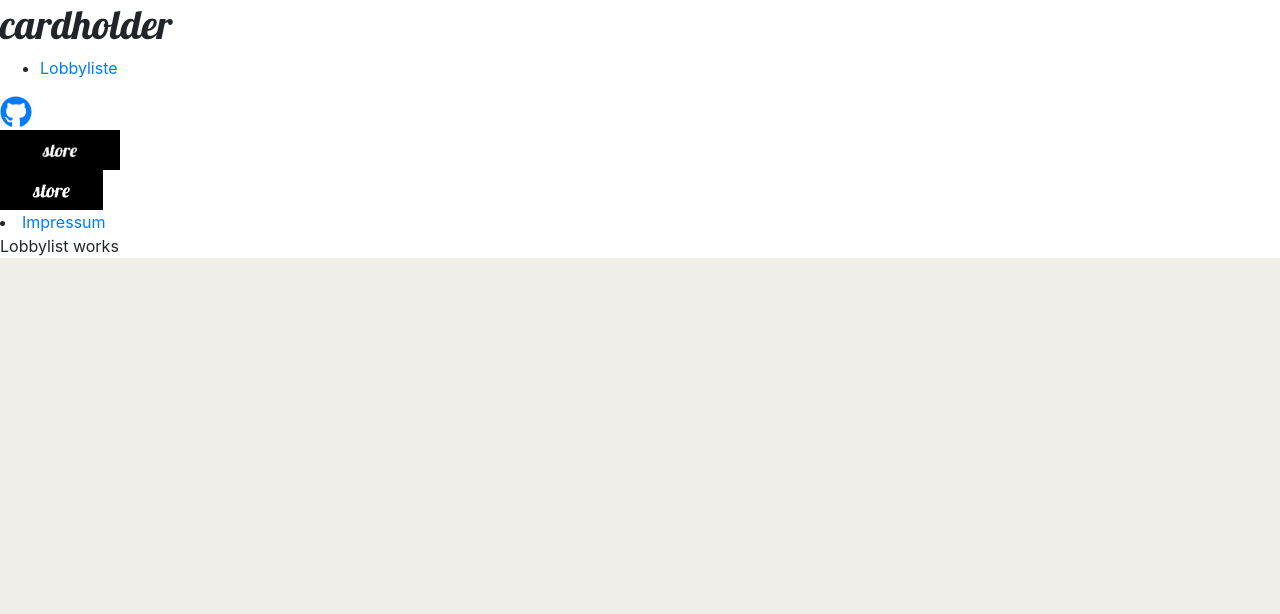
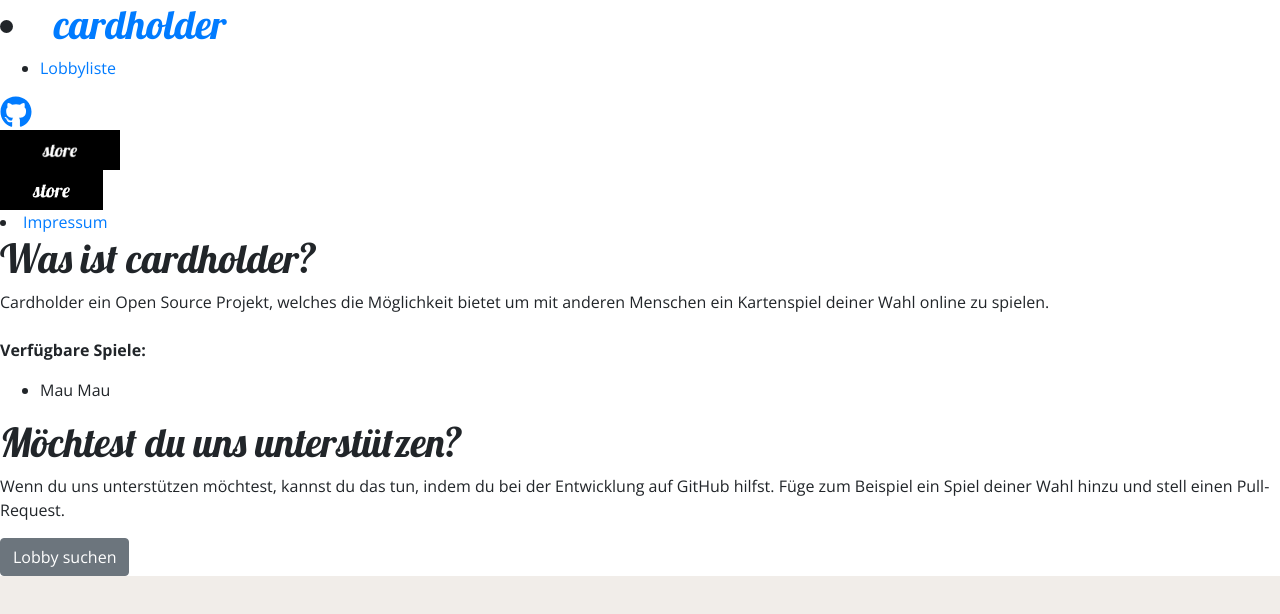
Before and after one commit to cardholder/website, a React app: page / in a window 1280 px wide. Before the commit this address led to /lobby. Shown: the top 614 px of the page. Built offline with nearby package versions, Linux system fonts and the light colour scheme.

Commit message:
:lipstick: add home component

```diff
--- a/src/App.js
+++ b/src/App.js
@@ -1,7 +1,8 @@
 import React, { Fragment }  from 'react';
-import { Route, Switch, Redirect } from 'react-router-dom';
+import { Route, Switch } from 'react-router-dom';
 
 import Layout from './hoc/Layout/Layout';
+import Home from './components/Home/Home';
 import Lobbylist from './containers/Lobbylist/Lobbylist';
 import Imprint from './components/Imprint/Imprint';
 
@@ -13,7 +14,7 @@ function App() {
     <Fragment>
       <Layout>
         <Switch>
-          <Route exact path="/" render={() => ( <Redirect to="/lobby"/> )}/>
+          <Route exact path="/" component={ Home }/>
           <Route path="/lobby" component={ Lobbylist } />
           <Route path="/imprint" component={ Imprint } />
         </Switch>
--- /dev/null
+++ b/src/components/Home/Home.css
@@ -0,0 +1,39 @@
+.Home {
+    height: 100%;
+    display: flex;
+    flex-direction: column;
+}
+
+.Home section {
+    margin: 0;
+}
+
+.Home section:last-of-type {
+    margin: 15px 0;
+    margin-top: auto;
+    width: auto;
+}
+
+.Home Button {
+    padding: 5px 25px;
+    font-weight: lighter;
+    background-color: #536291;
+}
+
+.Home h1 {
+    font-size: 32px;
+}
+
+.Home p,
+.Home li {
+    font-size: 14px;
+}
+
+.Home li {
+	margin: 0;
+	padding: 0 0 5px 24px;
+	list-style: none;
+	background-image: url("../../assets/cards.svg");
+	background-repeat: no-repeat;
+	background-size: 20px;
+}
--- /dev/null
+++ b/src/components/Home/Home.js
@@ -0,0 +1,46 @@
+import React, { Component } from "react";
+import { Button } from "reactstrap";
+
+import classes from "./Home.css";
+
+class Home extends Component {
+
+  continueToLobbylist = () => {
+    this.props.history.push('/lobby');
+  }
+
+  render() {
+    return (
+      <div className={classes.Home}>
+        <section>
+          <h1>Was ist cardholder?</h1>
+          <p>
+            Cardholder ein Open Source Projekt, welches die Möglichkeit bietet
+            um mit anderen Menschen ein Kartenspiel deiner Wahl online zu
+            spielen. <br />
+            <br />
+            <strong>Verfügbare Spiele:</strong>
+          </p>
+          <ul>
+            <li>Mau Mau</li>
+          </ul>
+        </section>
+
+        <section>
+          <h1>Möchtest du uns unterstützen?</h1>
+          <p>
+            Wenn du uns unterstützen möchtest, kannst du das tun, indem du bei
+            der Entwicklung auf GitHub hilfst. Füge zum Beispiel ein Spiel
+            deiner Wahl hinzu und stell einen Pull-Request.
+          </p>
+        </section>
+
+        <section>
+          <Button onClick={ this.continueToLobbylist }>Lobby suchen</Button>
+        </section>
+      </div>
+    );
+  }
+}
+
+export default Home;
--- a/src/components/Imprint/Imprint.js
+++ b/src/components/Imprint/Imprint.js
@@ -1,35 +1,62 @@
-import React, { Fragment } from 'react'
+import React from "react";
 
-import classes from './Imprint.css';
+import classes from "./Imprint.css";
 
 const imprint = () => (
-    <div className={ classes.Imprint }>
+  <div className={classes.Imprint}>
     <h1>Impressum</h1>
     <p>
-            <strong>Anbieter:</strong><br/>
-            Max Mustermann<br/>
-            Musterstraße 1<br/>
-            80999 München<br/>
+      <strong>Anbieter:</strong>
+      <br />
+      Max Mustermann
+      <br />
+      Musterstraße 1<br />
+      80999 München
+      <br />
     </p>
 
     <p>
-            <strong>Kontakt:</strong> <br/>
-            Telefon: 089/1234567-8<br/>
-            Telefax: 089/1234567-9<br/>
-            E-Mail: mail@mustermann.de<br/>
+      <strong>Kontakt:</strong> <br />
+      Telefon: 089/1234567-8
+      <br />
+      Telefax: 089/1234567-9
+      <br />
+      E-Mail: mail@mustermann.de
+      <br />
       Website: www.mustermann.de
     </p>
 
-        <br/>
+    <br />
     <p>
-            <strong>Bei redaktionellen Inhalten:</strong><br/>
-            <br/>
-            Verantwortlich nach § 55 Abs.2 RStV<br/>
-            Moritz Schreiberling<br/>
-            Musterstraße 2<br/>
-            80999 München<br/>
+      <strong>Bei redaktionellen Inhalten:</strong>
+      <br />
+      <br />
+      Verantwortlich nach § 55 Abs.2 RStV
+      <br />
+      Moritz Schreiberling
+      <br />
+      Musterstraße 2<br />
+      80999 München
+      <br />
     </p>
 
+    <p>
+      Icons made by{" "}
+      <a href="https://www.freepik.com/" title="Freepik">
+        Freepik
+      </a>{" "}
+      from{" "}
+      <a href="https://www.flaticon.com/" title="Flaticon">
+        www.flaticon.com
+      </a>{" "}
+      is licensed by{" "}
+      <a
+        href="http://creativecommons.org/licenses/by/3.0/"
+        title="Creative Commons BY 3.0"
+      >
+        CC 3.0 BY
+      </a>
+    </p>
   </div>
 );
 
--- a/src/components/Navigation/SideDrawer/SideDrawer.js
+++ b/src/components/Navigation/SideDrawer/SideDrawer.js
@@ -1,9 +1,11 @@
 import React, { Fragment } from "react";
 
 import Title from "../../Title/Title";
+import NavigationItem from '../NavigationItems/NavigationItem/NavigationItem';
 import NavigationItems from "../NavigationItems/NavigationItems";
 import Footer from "../../Footer/Footer";
 import { HamburgerButton } from 'react-hamburger-button';
+
 
 import classes from "./SideDrawer.css";
 
@@ -16,7 +18,9 @@ const sideDrawer = props => {
   return (
     <Fragment>
       <div className={[classes.SideDrawer, attachedClasses].join(" ")}>
-        <Title>cardholder</Title>
+        <Title>
+          <NavigationItem to="/" exact>cardholder</NavigationItem>
+        </Title>
         <NavigationItems />
 
         <Footer />
--- a/src/hoc/Layout/Layout.js
+++ b/src/hoc/Layout/Layout.js
@@ -27,7 +27,7 @@ class Layout extends Component {
     }
 
     componentWillReceiveProps(nextProps) {
-        if (nextProps.location.pathname !== this.props.location.pathname) {
+        if (nextProps.location.pathname !== this.props.location.pathname && window.innerWidth <= 768) {
             this.setState({
                 showSideDrawer: false
             });
--- a/src/index.js
+++ b/src/index.js
@@ -4,8 +4,6 @@ import './index.css';
 import App from './App';
 import * as serviceWorker from './serviceWorker';
 import { BrowserRouter } from 'react-router-dom';
-
-import 'bootstrap/dist/css/bootstrap.min.css';
 
 const app = (
     <BrowserRouter>
```
Also changed, not shown: src/assets/cards.svg (added). Lines whose indentation alone changed are shown as unchanged.
